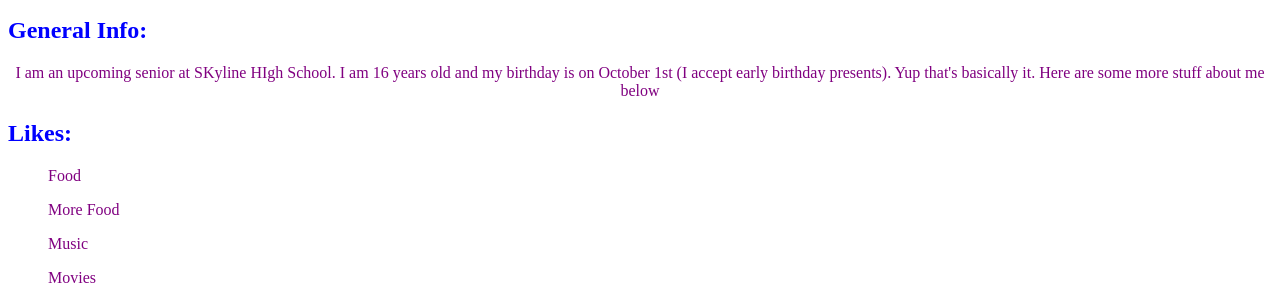
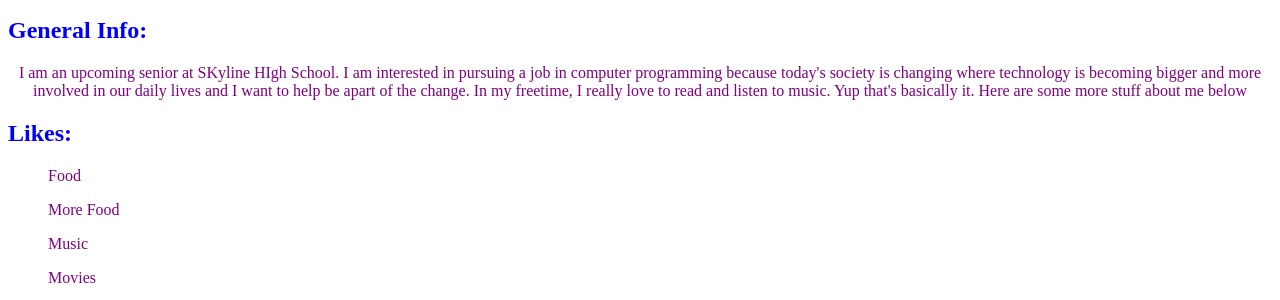
Before and after one commit to jennifer15ho/Portfolio, a plain HTML site: page aboutme.html in a window 1280 px wide. Shown: the part 172-472 px from the top of the page. Drawn offline with Linux system fonts and the light colour scheme.

Commit message:
About me updated

```diff
--- a/aboutme.html
+++ b/aboutme.html
@@ -11,9 +11,10 @@
             <h1>About Me!</h1>
                 <p>This is a page about me. (I guess)</p>
                     <h2>General Info:</h2>
-                        <p>I am an upcoming senior at SKyline HIgh School. I am 16 years old
-                        and my birthday is on October 1st (I accept early birthday presents).
-                        Yup that's basically it. Here are some more stuff about me below</p>
+                        <p>I am an upcoming senior at SKyline HIgh School. I am interested in pursuing a job in computer
+                        programming because today's society is changing where technology is becoming bigger and more involved
+                        in our daily lives and I want to help be apart of the change. In my freetime, I really love to read
+                        and listen to music. Yup that's basically it. Here are some more stuff about me below</p>
                     <h2>Likes:</h2>
                         <ul>Food</ul>
                         <ul>More Food</ul>
```
